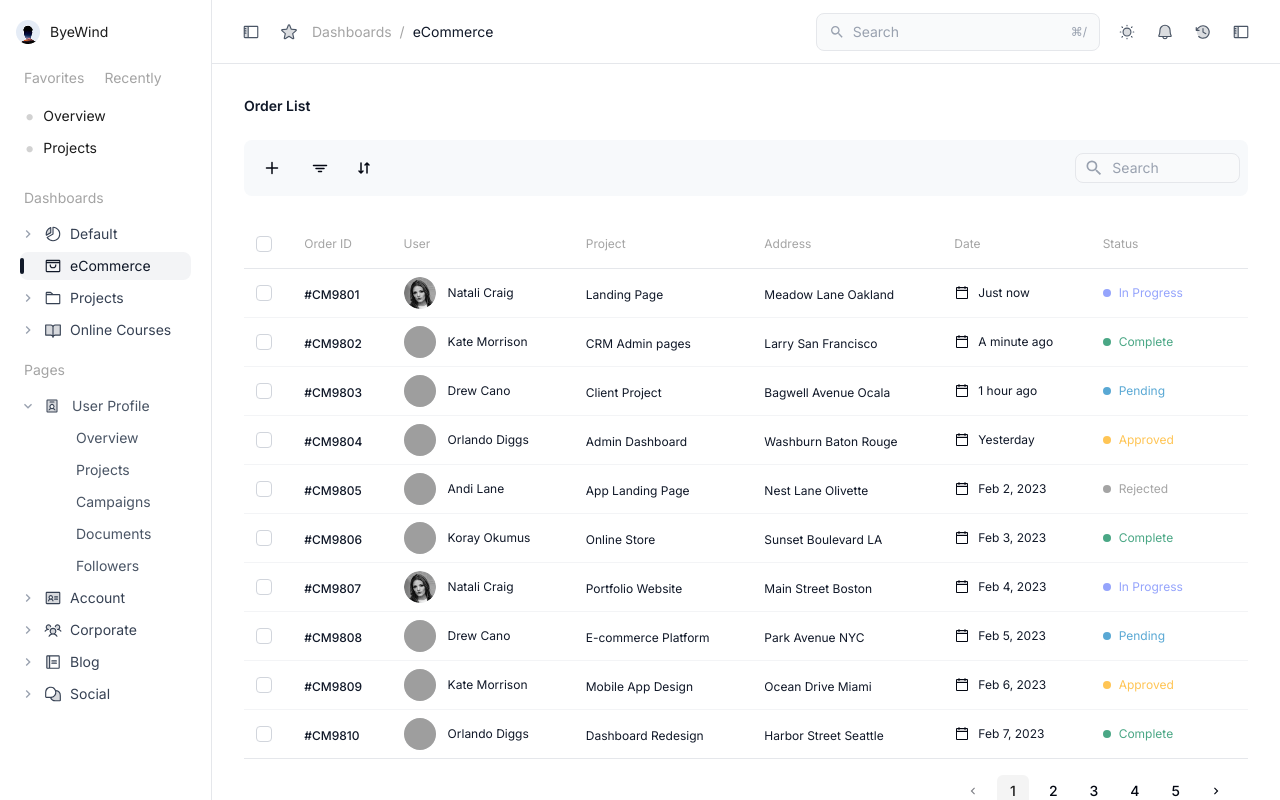
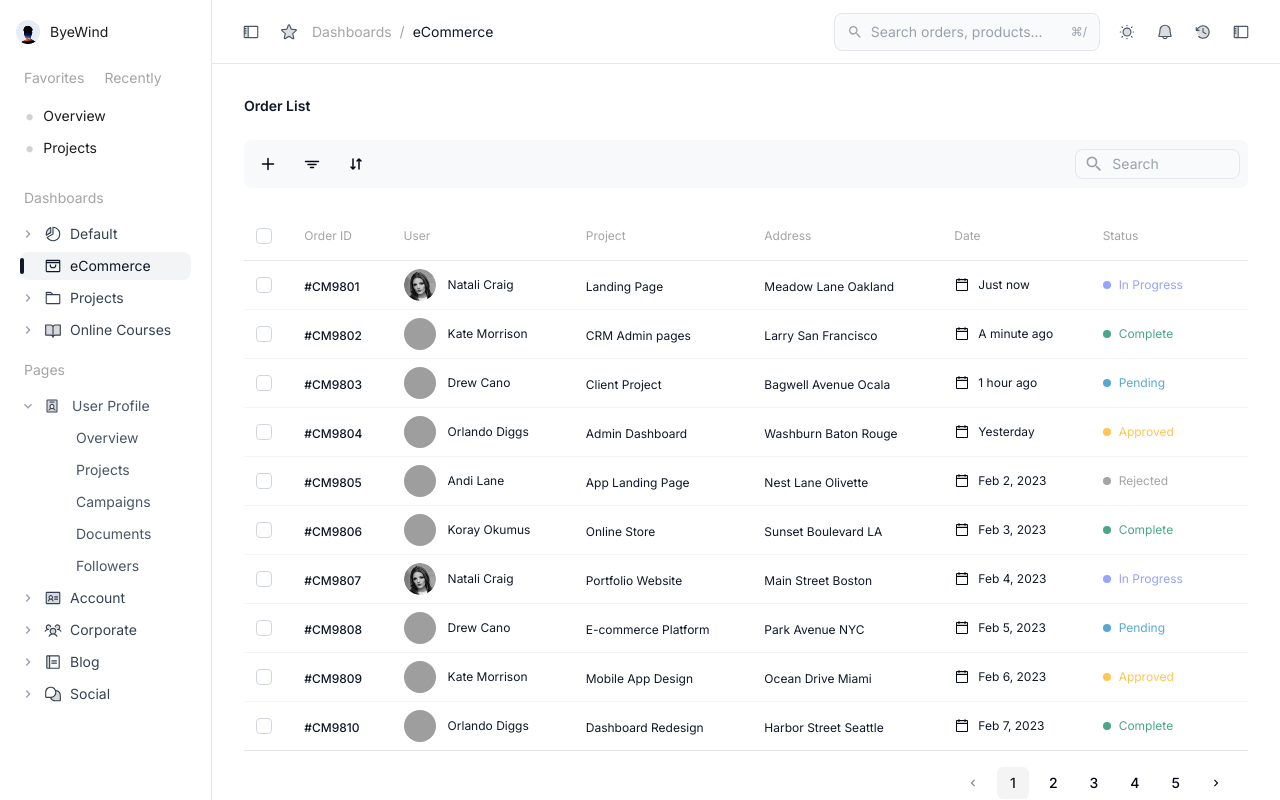
Before and after one commit to bluecoder2003/dashboard-assignment, a Next.js app: page /ecommerce in a window 1280 px wide. Built offline with nearby package versions, Linux system fonts and the light colour scheme; grey boxes are pictures that could not be loaded.

Commit message:
feat: :art: added functionality to top search bar

```diff
--- a/components/custom/top-bar.tsx
+++ b/components/custom/top-bar.tsx
@@ -1,10 +1,12 @@
 "use client";
 
-import React from "react";
-import { usePathname } from "next/navigation";
+import React, { useState, useEffect, useRef } from "react";
+import { usePathname, useRouter } from "next/navigation";
 import { MdSearch, MdMenu } from "react-icons/md";
 import { useTheme } from "./theme-provider";
-import { PiMoonDuotone, PiSidebarDuotone, PiStarDuotone, PiSunDimDuotone, PiBellDuotone, PiClockCounterClockwiseDuotone } from "react-icons/pi";
+import { PiMoonDuotone, PiSidebarDuotone, PiStarDuotone, PiSunDimDuotone, PiBellDuotone, PiClockCounterClockwiseDuotone, PiPackageDuotone, PiShoppingCartDuotone } from "react-icons/pi";
+import { ordersData } from "@/config/contact";
+import { topSellingProducts } from "@/config/products-data";
 
 interface TopBarProps {
   onMenuClick?: () => void;
@@ -12,14 +14,119 @@ interface TopBarProps {
   showRightSidebar?: boolean;
 }
 
+interface SearchResult {
+  id: string;
+  title: string;
+  subtitle: string;
+  type: "order" | "product";
+  link?: string;
+}
+
 export const TopBar = ({ onMenuClick, onNotificationClick }: TopBarProps) => {
   const pathname = usePathname();
+  const router = useRouter();
   const { theme, toggleTheme } = useTheme();
+  const [searchQuery, setSearchQuery] = useState("");
+  const [showSearchResults, setShowSearchResults] = useState(false);
+  const [showMobileSearch, setShowMobileSearch] = useState(false);
+  const searchRef = useRef<HTMLDivElement>(null);
+  const mobileSearchRef = useRef<HTMLDivElement>(null);
 
   const getPageTitle = () => {
     if (pathname === "/") return "Default";
     if (pathname === "/ecommerce") return "eCommerce";
     return "Default";
+  };
+
+  // Search functionality
+  const getSearchResults = (): SearchResult[] => {
+    if (!searchQuery.trim()) return [];
+
+    const query = searchQuery.toLowerCase();
+    const results: SearchResult[] = [];
+
+    // Search orders
+    ordersData.forEach((order) => {
+      if (
+        order.id.toLowerCase().includes(query) ||
+        order.user.name.toLowerCase().includes(query) ||
+        order.project.toLowerCase().includes(query) ||
+        order.address.toLowerCase().includes(query)
+      ) {
+        results.push({
+          id: order.id,
+          title: `${order.id} - ${order.user.name}`,
+          subtitle: `${order.project} • ${order.status}`,
+          type: "order",
+          link: "/ecommerce",
+        });
+      }
+    });
+
+    // Search products
+    topSellingProducts.forEach((product) => {
+      if (product.name.toLowerCase().includes(query)) {
+        results.push({
+          id: product.name,
+          title: product.name,
+          subtitle: `${product.price} • Qty: ${product.quantity}`,
+          type: "product",
+        });
+      }
+    });
+
+    return results.slice(0, 8); // Limit to 8 results
+  };
+
+  const searchResults = getSearchResults();
+
+  // Handle click outside to close search results
+  useEffect(() => {
+    const handleClickOutside = (event: MouseEvent) => {
+      if (searchRef.current && !searchRef.current.contains(event.target as Node)) {
+        setShowSearchResults(false);
+      }
+      if (mobileSearchRef.current && !mobileSearchRef.current.contains(event.target as Node)) {
+        setShowMobileSearch(false);
+      }
+    };
+
+    document.addEventListener("mousedown", handleClickOutside);
+    return () => document.removeEventListener("mousedown", handleClickOutside);
+  }, []);
+
+  // Keyboard shortcut (Cmd/Ctrl + /)
+  useEffect(() => {
+    const handleKeyDown = (e: KeyboardEvent) => {
+      if ((e.metaKey || e.ctrlKey) && e.key === "/") {
+        e.preventDefault();
+        setShowSearchResults(true);
+        // Focus search input
+        const searchInput = document.getElementById("desktop-search-input") as HTMLInputElement;
+        if (searchInput) searchInput.focus();
+      }
+      if (e.key === "Escape") {
+        setShowSearchResults(false);
+        setShowMobileSearch(false);
+      }
+    };
+
+    document.addEventListener("keydown", handleKeyDown);
+    return () => document.removeEventListener("keydown", handleKeyDown);
+  }, []);
+
+  const handleSearchChange = (value: string) => {
+    setSearchQuery(value);
+    setShowSearchResults(value.length > 0);
+  };
+
+  const handleResultClick = (result: SearchResult) => {
+    if (result.link) {
+      router.push(result.link);
+    }
+    setSearchQuery("");
+    setShowSearchResults(false);
+    setShowMobileSearch(false);
   };
 
   return (
@@ -55,21 +162,78 @@ export const TopBar = ({ onMenuClick, onNotificationClick }: TopBarProps) => {
       </div>
 
       <div className="flex items-center gap-3">
-        {/* Search bar */}
-        <div className="hidden md:flex items-center gap-2 px-3 py-2 bg-gray-50 dark:bg-[#333333] rounded-lg border border-gray-200 dark:border-[#494949] w-fit">
-          <MdSearch className="text-gray-400 dark:text-[#7E7E7E]" />
-          <input
-            type="text"
-            placeholder="Search"
-            className="bg-transparent outline-none text-sm text-gray-900 dark:text-[#7E7E7E] placeholder:text-gray-400 dark:placeholder:text-[#7E7E7E]"
-          />
-          <span className="text-xs text-gray-400 dark:text-[#7E7E7E]">⌘/</span>
+        {/* Desktop Search bar */}
+        <div className="hidden md:block relative" ref={searchRef}>
+          <div className="flex items-center gap-2 px-3 py-2 bg-gray-50 dark:bg-[#333333] rounded-lg border border-gray-200 dark:border-[#494949] w-fit">
+            <MdSearch className="text-gray-400 dark:text-[#7E7E7E]" />
+            <input
+              id="desktop-search-input"
+              type="text"
+              placeholder="Search orders, products..."
+              value={searchQuery}
+              onChange={(e) => handleSearchChange(e.target.value)}
+              onFocus={() => searchQuery && setShowSearchResults(true)}
+              className="bg-transparent outline-none text-sm text-gray-900 dark:text-white placeholder:text-gray-400 dark:placeholder:text-[#7E7E7E] w-48"
+            />
+            <span className="text-xs text-gray-400 dark:text-[#7E7E7E]">⌘/</span>
+          </div>
+
+          {/* Search Results Dropdown */}
+          {showSearchResults && searchResults.length > 0 && (
+            <div className="absolute top-full left-0 right-0 mt-2 bg-white dark:bg-[#1C1C1C] border border-gray-200 dark:border-[#333333] rounded-lg shadow-xl z-50 max-h-96 overflow-y-auto">
+              <div className="p-2">
+                {searchResults.map((result) => (
+                  <button
+                    key={result.id}
+                    onClick={() => handleResultClick(result)}
+                    className="w-full text-left px-3 py-2.5 rounded-lg hover:bg-gray-50 dark:hover:bg-[#272727] transition-colors flex items-start gap-3"
+                  >
+                    <div className="mt-0.5 shrink-0">
+                      {result.type === "order" ? (
+                        <PiShoppingCartDuotone className="text-blue-500 dark:text-blue-400 text-lg" />
+                      ) : (
+                        <PiPackageDuotone className="text-green-500 dark:text-green-400 text-lg" />
+                      )}
+                    </div>
+                    <div className="flex-1 min-w-0">
+                      <div className="text-sm font-medium text-gray-900 dark:text-white truncate">
+                        {result.title}
+                      </div>
+                      <div className="text-xs text-gray-500 dark:text-gray-400 truncate">
+                        {result.subtitle}
+                      </div>
+                    </div>
+                    <span className="text-xs text-gray-400 dark:text-gray-500 shrink-0">
+                      {result.type}
+                    </span>
+                  </button>
+                ))}
+              </div>
+              {searchResults.length === 8 && (
+                <div className="px-3 py-2 text-xs text-gray-500 dark:text-gray-400 border-t border-gray-200 dark:border-[#333333]">
+                  Showing first 8 results
+                </div>
+              )}
+            </div>
+          )}
+
+          {/* No Results */}
+          {showSearchResults && searchQuery && searchResults.length === 0 && (
+            <div className="absolute top-full left-0 right-0 mt-2 bg-white dark:bg-[#1C1C1C] border border-gray-200 dark:border-[#333333] rounded-lg shadow-xl z-50 p-4">
+              <div className="text-center text-sm text-gray-500 dark:text-gray-400">
+                No results found for &ldquo;{searchQuery}&rdquo;
+              </div>
+            </div>
+          )}
         </div>
 
         {/* Right icons */}
         <div className="flex items-center gap-2">
           {/* Mobile search button */}
-          <button className="md:hidden p-2 hover:bg-gray-100 dark:hover:bg-[#333333] rounded-lg transition-colors">
+          <button
+            onClick={() => setShowMobileSearch(!showMobileSearch)}
+            className="md:hidden p-2 hover:bg-gray-100 dark:hover:bg-[#333333] rounded-lg transition-colors"
+          >
             <MdSearch className="text-gray-600 dark:text-[#7E7E7E]" />
           </button>
 
@@ -105,6 +269,81 @@ export const TopBar = ({ onMenuClick, onNotificationClick }: TopBarProps) => {
           </button>
         </div>
       </div>
+
+      {/* Mobile Search Modal */}
+      {showMobileSearch && (
+        <div className="fixed inset-0 bg-black/50 z-50 md:hidden">
+          <div className="bg-white dark:bg-[#1C1C1C] h-full flex flex-col">
+            <div className="p-4 border-b border-gray-200 dark:border-[#333333]">
+              <div ref={mobileSearchRef} className="flex items-center gap-2 px-3 py-2 bg-gray-50 dark:bg-[#333333] rounded-lg border border-gray-200 dark:border-[#494949]">
+                <MdSearch className="text-gray-400 dark:text-[#7E7E7E]" />
+                <input
+                  type="text"
+                  placeholder="Search orders, products..."
+                  value={searchQuery}
+                  onChange={(e) => handleSearchChange(e.target.value)}
+                  autoFocus
+                  className="bg-transparent outline-none text-sm text-gray-900 dark:text-white placeholder:text-gray-400 dark:placeholder:text-[#7E7E7E] flex-1"
+                />
+                <button
+                  onClick={() => {
+                    setShowMobileSearch(false);
+                    setSearchQuery("");
+                  }}
+                  className="text-sm text-gray-500 dark:text-gray-400"
+                >
+                  Cancel
+                </button>
+              </div>
+            </div>
+
+            <div className="flex-1 overflow-y-auto">
+              {searchResults.length > 0 ? (
+                <div className="p-2">
+                  {searchResults.map((result) => (
+                    <button
+                      key={result.id}
+                      onClick={() => handleResultClick(result)}
+                      className="w-full text-left px-3 py-3 rounded-lg hover:bg-gray-50 dark:hover:bg-[#272727] transition-colors flex items-start gap-3 border-b border-gray-100 dark:border-[#333333] last:border-0"
+                    >
+                      <div className="mt-0.5 shrink-0">
+                        {result.type === "order" ? (
+                          <PiShoppingCartDuotone className="text-blue-500 dark:text-blue-400 text-xl" />
+                        ) : (
+                          <PiPackageDuotone className="text-green-500 dark:text-green-400 text-xl" />
+                        )}
+                      </div>
+                      <div className="flex-1 min-w-0">
+                        <div className="text-sm font-medium text-gray-900 dark:text-white truncate">
+                          {result.title}
+                        </div>
+                        <div className="text-xs text-gray-500 dark:text-gray-400 truncate">
+                          {result.subtitle}
+                        </div>
+                      </div>
+                      <span className="text-xs text-gray-400 dark:text-gray-500 shrink-0 mt-1">
+                        {result.type}
+                      </span>
+                    </button>
+                  ))}
+                </div>
+              ) : searchQuery ? (
+                <div className="p-8 text-center">
+                  <div className="text-sm text-gray-500 dark:text-gray-400">
+                    No results found for &ldquo;{searchQuery}&rdquo;
+                  </div>
+                </div>
+              ) : (
+                <div className="p-8 text-center">
+                  <div className="text-sm text-gray-500 dark:text-gray-400">
+                    Start typing to search orders and products
+                  </div>
+                </div>
+              )}
+            </div>
+          </div>
+        </div>
+      )}
     </div>
   );
 };
--- a/components/sections/order-list.tsx
+++ b/components/sections/order-list.tsx
@@ -210,7 +210,7 @@ export const OrderList = () => {
             <Button
               size="icon"
               variant="ghost"
-              className="h-10 w-10"
+              className="h-8 w-8"
               onClick={() => setShowAddModal(true)}
               title="Add new order"
             >
```
